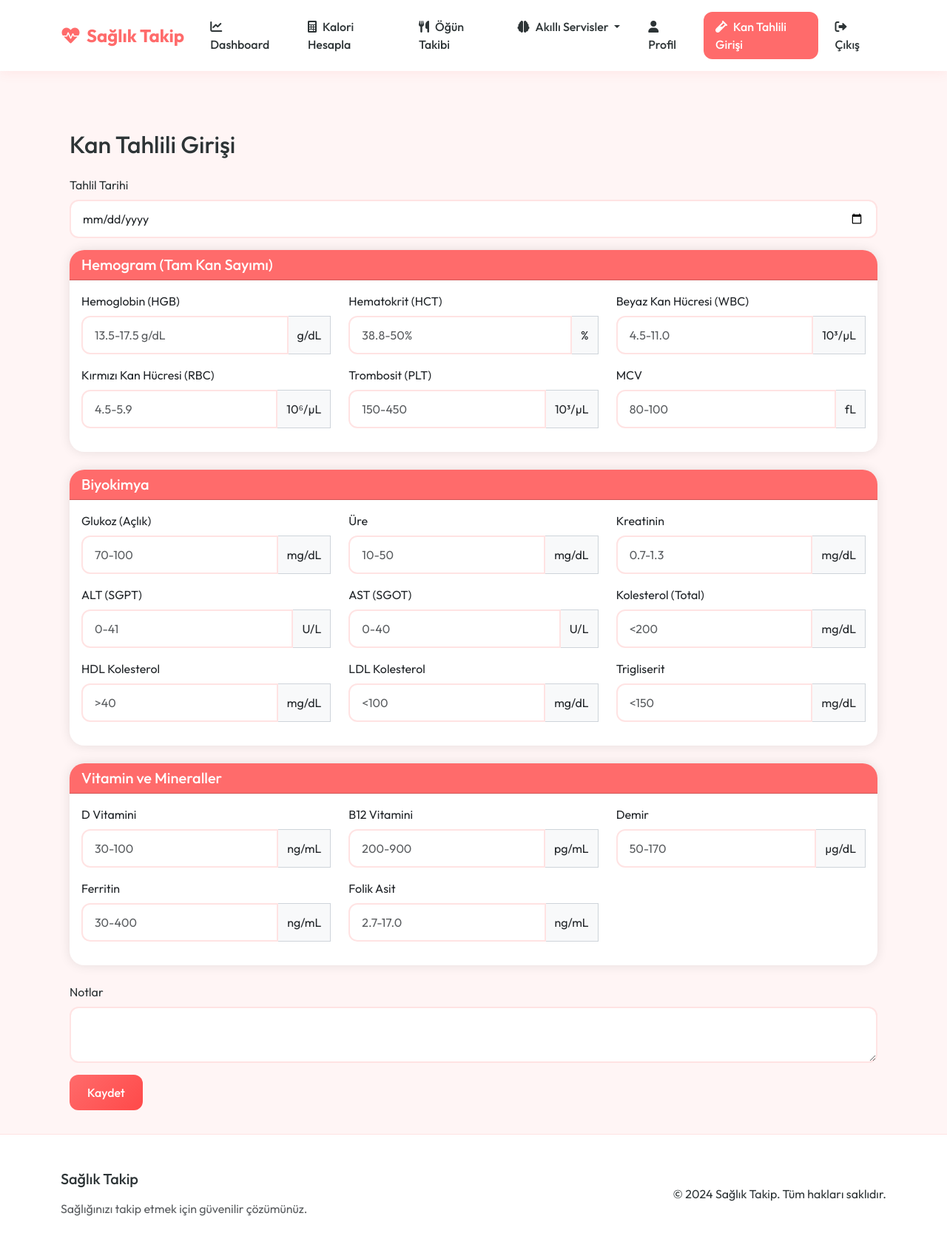
After one commit to brkyozclkl/sa-l-k-uygulamas-, a Flask app: page /blood-test in a window 1280 px wide. The commit adds this page. Shown: the whole page at 74% size. Run offline with Flask 3, Linux system fonts and the light colour scheme; the visitor is signed in with stand-in values (Sample User, id 1).

Commit message:
kan tahlil eklendi

```diff
--- a/health_app/app.py
+++ b/health_app/app.py
@@ -361,5 +361,59 @@ def blood_analysis():
 def doctor_recommendation():
     return render_template('doctor_recommendation.html')
 
+@app.route('/blood-test', methods=['GET', 'POST'])
+@login_required
+def blood_test():
+    if request.method == 'POST':
+        # Get form data
+        test_date = request.form.get('test_date')
+
+        # Create a dictionary of all blood test results
+        results = {
+            'hemogram': {
+                'hgb': request.form.get('hgb'),
+                'hct': request.form.get('hct'),
+                'wbc': request.form.get('wbc'),
+                'rbc': request.form.get('rbc'),
+                'plt': request.form.get('plt'),
+                'mcv': request.form.get('mcv')
+            },
+            'biyokimya': {
+                'glucose': request.form.get('glucose'),
+                'urea': request.form.get('urea'),
+                'creatinine': request.form.get('creatinine'),
+                'alt': request.form.get('alt'),
+                'ast': request.form.get('ast'),
+                'cholesterol': request.form.get('cholesterol'),
+                'hdl': request.form.get('hdl'),
+                'ldl': request.form.get('ldl'),
+                'triglycerides': request.form.get('triglycerides')
+            },
+            'vitamin_mineral': {
+                'vitamin_d': request.form.get('vitamin_d'),
+                'vitamin_b12': request.form.get('vitamin_b12'),
+                'iron': request.form.get('iron'),
+                'ferritin': request.form.get('ferritin'),
+                'folic_acid': request.form.get('folic_acid')
+            }
+        }
+
+        notes = request.form.get('notes')
+
+        # Save to database
+        test_result = TestResult(
+            user_id=current_user.id,
+            date=datetime.strptime(test_date, '%Y-%m-%d'),
+            results_data=results,
+            recommendations=notes
+        )
+        db.session.add(test_result)
+        db.session.commit()
+
+        flash('Tahlil sonuçları başarıyla kaydedildi.')
+        return redirect(url_for('dashboard'))
+
+    return render_template('main/blood_test.html')
+
 if __name__ == '__main__':
     app.run(debug=True)
--- a/health_app/templates/base.html
+++ b/health_app/templates/base.html
@@ -399,6 +399,11 @@
                             </a>
                         </li>
                         <li class="nav-item">
+                            <a class="nav-link {% if request.endpoint == 'blood_test' %}active{% endif %}" href="{{ url_for('blood_test') }}">
+                                <i class="fas fa-vial me-2"></i>Kan Tahlili Girişi
+                            </a>
+                        </li>
+                        <li class="nav-item">
                             <a class="nav-link" href="{{ url_for('logout') }}">
                                 <i class="fas fa-sign-out-alt me-2"></i>Çıkış
                             </a>
--- /dev/null
+++ b/health_app/templates/main/blood_test.html
@@ -0,0 +1,222 @@
+{% extends "base.html" %}
+
+{% block title %}Kan Tahlili Girişi - Sağlık Takip{% endblock %}
+
+{% block content %}
+<div class="container mt-5">
+    <h2 class="mb-4">Kan Tahlili Girişi</h2>
+    <form method="POST" class="needs-validation" novalidate>
+        <div class="mb-3">
+            <label for="test_date" class="form-label">Tahlil Tarihi</label>
+            <input type="date" class="form-control" id="test_date" name="test_date" required>
+        </div>
+
+        <!-- Hemogram (Tam Kan Sayımı) -->
+        <div class="card mb-4">
+            <div class="card-header bg-primary text-white">
+                <h5 class="mb-0">Hemogram (Tam Kan Sayımı)</h5>
+            </div>
+            <div class="card-body">
+                <div class="row">
+                    <div class="col-md-4 mb-3">
+                        <label for="hgb" class="form-label">Hemoglobin (HGB)</label>
+                        <div class="input-group">
+                            <input type="number" step="0.1" class="form-control" id="hgb" name="hgb" placeholder="13.5-17.5 g/dL">
+                            <span class="input-group-text">g/dL</span>
+                        </div>
+                    </div>
+                    <div class="col-md-4 mb-3">
+                        <label for="hct" class="form-label">Hematokrit (HCT)</label>
+                        <div class="input-group">
+                            <input type="number" step="0.1" class="form-control" id="hct" name="hct" placeholder="38.8-50%">
+                            <span class="input-group-text">%</span>
+                        </div>
+                    </div>
+                    <div class="col-md-4 mb-3">
+                        <label for="wbc" class="form-label">Beyaz Kan Hücresi (WBC)</label>
+                        <div class="input-group">
+                            <input type="number" step="0.1" class="form-control" id="wbc" name="wbc" placeholder="4.5-11.0">
+                            <span class="input-group-text">10³/µL</span>
+                        </div>
+                    </div>
+                </div>
+                <div class="row">
+                    <div class="col-md-4 mb-3">
+                        <label for="rbc" class="form-label">Kırmızı Kan Hücresi (RBC)</label>
+                        <div class="input-group">
+                            <input type="number" step="0.1" class="form-control" id="rbc" name="rbc" placeholder="4.5-5.9">
+                            <span class="input-group-text">10⁶/µL</span>
+                        </div>
+                    </div>
+                    <div class="col-md-4 mb-3">
+                        <label for="plt" class="form-label">Trombosit (PLT)</label>
+                        <div class="input-group">
+                            <input type="number" class="form-control" id="plt" name="plt" placeholder="150-450">
+                            <span class="input-group-text">10³/µL</span>
+                        </div>
+                    </div>
+                    <div class="col-md-4 mb-3">
+                        <label for="mcv" class="form-label">MCV</label>
+                        <div class="input-group">
+                            <input type="number" class="form-control" id="mcv" name="mcv" placeholder="80-100">
+                            <span class="input-group-text">fL</span>
+                        </div>
+                    </div>
+                </div>
+            </div>
+        </div>
+
+        <!-- Biyokimya -->
+        <div class="card mb-4">
+            <div class="card-header bg-primary text-white">
+                <h5 class="mb-0">Biyokimya</h5>
+            </div>
+            <div class="card-body">
+                <div class="row">
+                    <div class="col-md-4 mb-3">
+                        <label for="glucose" class="form-label">Glukoz (Açlık)</label>
+                        <div class="input-group">
+                            <input type="number" class="form-control" id="glucose" name="glucose" placeholder="70-100">
+                            <span class="input-group-text">mg/dL</span>
+                        </div>
+                    </div>
+                    <div class="col-md-4 mb-3">
+                        <label for="urea" class="form-label">Üre</label>
+                        <div class="input-group">
+                            <input type="number" class="form-control" id="urea" name="urea" placeholder="10-50">
+                            <span class="input-group-text">mg/dL</span>
+                        </div>
+                    </div>
+                    <div class="col-md-4 mb-3">
+                        <label for="creatinine" class="form-label">Kreatinin</label>
+                        <div class="input-group">
+                            <input type="number" step="0.1" class="form-control" id="creatinine" name="creatinine" placeholder="0.7-1.3">
+                            <span class="input-group-text">mg/dL</span>
+                        </div>
+                    </div>
+                </div>
+                <div class="row">
+                    <div class="col-md-4 mb-3">
+                        <label for="alt" class="form-label">ALT (SGPT)</label>
+                        <div class="input-group">
+                            <input type="number" class="form-control" id="alt" name="alt" placeholder="0-41">
+                            <span class="input-group-text">U/L</span>
+                        </div>
+                    </div>
+                    <div class="col-md-4 mb-3">
+                        <label for="ast" class="form-label">AST (SGOT)</label>
+                        <div class="input-group">
+                            <input type="number" class="form-control" id="ast" name="ast" placeholder="0-40">
+                            <span class="input-group-text">U/L</span>
+                        </div>
+                    </div>
+                    <div class="col-md-4 mb-3">
+                        <label for="cholesterol" class="form-label">Kolesterol (Total)</label>
+                        <div class="input-group">
+                            <input type="number" class="form-control" id="cholesterol" name="cholesterol" placeholder="<200">
+                            <span class="input-group-text">mg/dL</span>
+                        </div>
+                    </div>
+                </div>
+                <div class="row">
+                    <div class="col-md-4 mb-3">
+                        <label for="hdl" class="form-label">HDL Kolesterol</label>
+                        <div class="input-group">
+                            <input type="number" class="form-control" id="hdl" name="hdl" placeholder=">40">
+                            <span class="input-group-text">mg/dL</span>
+                        </div>
+                    </div>
+                    <div class="col-md-4 mb-3">
+                        <label for="ldl" class="form-label">LDL Kolesterol</label>
+                        <div class="input-group">
+                            <input type="number" class="form-control" id="ldl" name="ldl" placeholder="<100">
+                            <span class="input-group-text">mg/dL</span>
+                        </div>
+                    </div>
+                    <div class="col-md-4 mb-3">
+                        <label for="triglycerides" class="form-label">Trigliserit</label>
+                        <div class="input-group">
+                            <input type="number" class="form-control" id="triglycerides" name="triglycerides" placeholder="<150">
+                            <span class="input-group-text">mg/dL</span>
+                        </div>
+                    </div>
+                </div>
+            </div>
+        </div>
+
+        <!-- Vitamin ve Mineraller -->
+        <div class="card mb-4">
+            <div class="card-header bg-primary text-white">
+                <h5 class="mb-0">Vitamin ve Mineraller</h5>
+            </div>
+            <div class="card-body">
+                <div class="row">
+                    <div class="col-md-4 mb-3">
+                        <label for="vitamin_d" class="form-label">D Vitamini</label>
+                        <div class="input-group">
+                            <input type="number" step="0.1" class="form-control" id="vitamin_d" name="vitamin_d" placeholder="30-100">
+                            <span class="input-group-text">ng/mL</span>
+                        </div>
+                    </div>
+                    <div class="col-md-4 mb-3">
+                        <label for="vitamin_b12" class="form-label">B12 Vitamini</label>
+                        <div class="input-group">
+                            <input type="number" class="form-control" id="vitamin_b12" name="vitamin_b12" placeholder="200-900">
+                            <span class="input-group-text">pg/mL</span>
+                        </div>
+                    </div>
+                    <div class="col-md-4 mb-3">
+                        <label for="iron" class="form-label">Demir</label>
+                        <div class="input-group">
+                            <input type="number" class="form-control" id="iron" name="iron" placeholder="50-170">
+                            <span class="input-group-text">µg/dL</span>
+                        </div>
+                    </div>
+                </div>
+                <div class="row">
+                    <div class="col-md-4 mb-3">
+                        <label for="ferritin" class="form-label">Ferritin</label>
+                        <div class="input-group">
+                            <input type="number" class="form-control" id="ferritin" name="ferritin" placeholder="30-400">
+                            <span class="input-group-text">ng/mL</span>
+                        </div>
+                    </div>
+                    <div class="col-md-4 mb-3">
+                        <label for="folic_acid" class="form-label">Folik Asit</label>
+                        <div class="input-group">
+                            <input type="number" class="form-control" id="folic_acid" name="folic_acid" placeholder="2.7-17.0">
+                            <span class="input-group-text">ng/mL</span>
+                        </div>
+                    </div>
+                </div>
+            </div>
+        </div>
+
+        <div class="mb-3">
+            <label for="notes" class="form-label">Notlar</label>
+            <textarea class="form-control" id="notes" name="notes" rows="2"></textarea>
+        </div>
+
+        <button type="submit" class="btn btn-primary">Kaydet</button>
+    </form>
+</div>
+
+<style>
+.card {
+    border: none;
+    box-shadow: 0 0 15px rgba(0,0,0,0.1);
+    margin-bottom: 20px;
+}
+.card-header {
+    border-radius: 10px 10px 0 0 !important;
+}
+.input-group-text {
+    background-color: #f8f9fa;
+    border: 1px solid #ced4da;
+}
+.form-control:focus {
+    border-color: #80bdff;
+    box-shadow: 0 0 0 0.2rem rgba(0,123,255,.25);
+}
+</style>
+{% endblock %}
```
